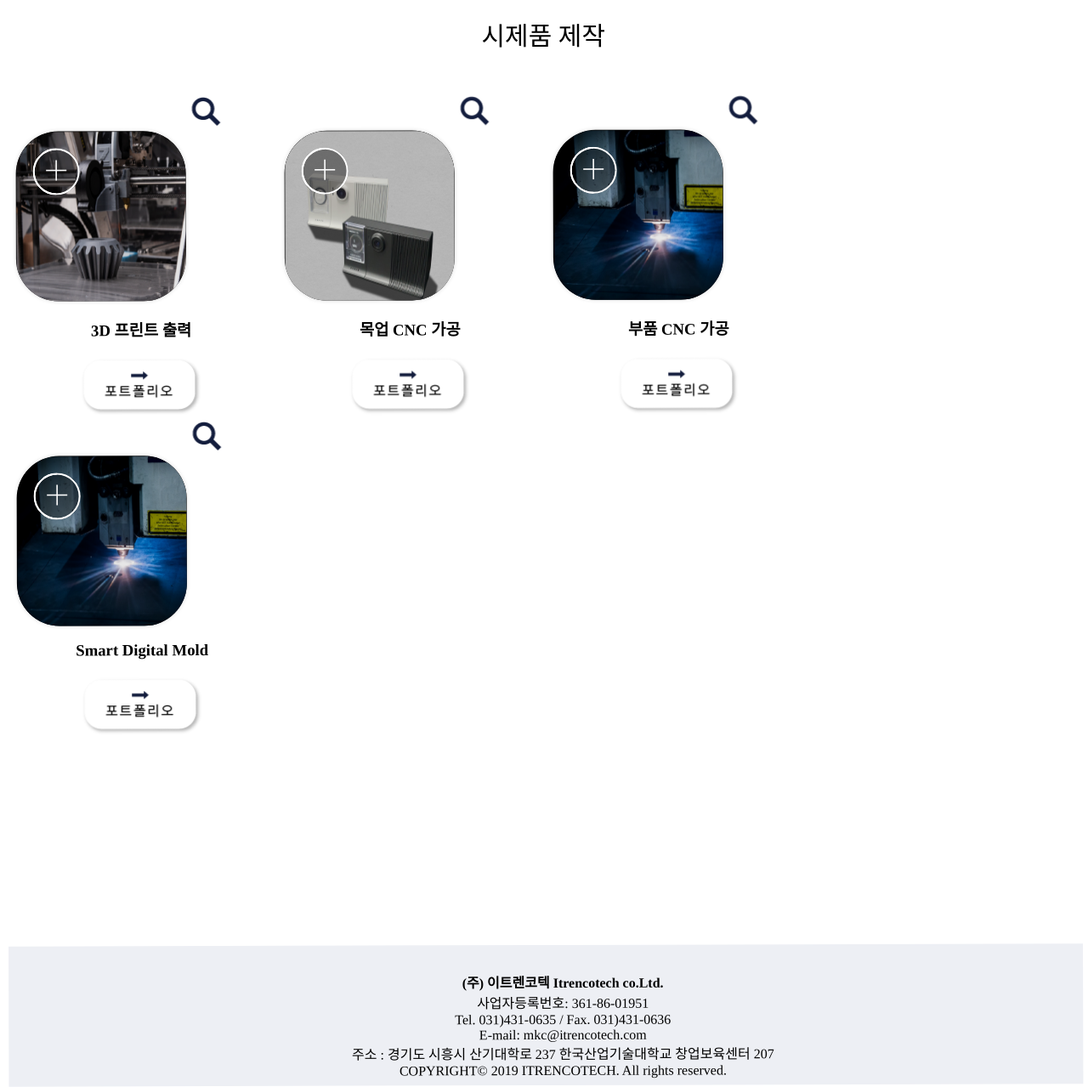
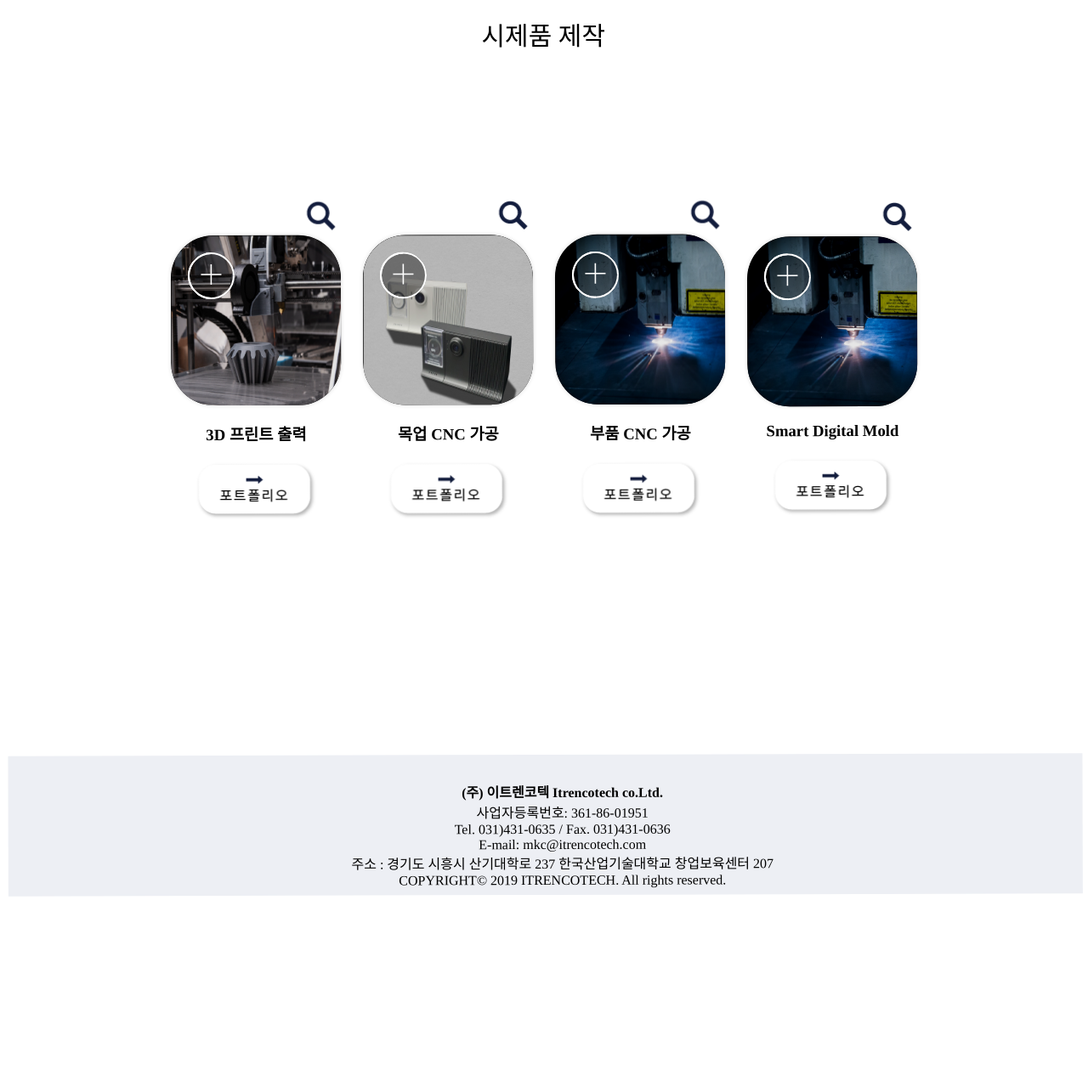
Before and after one commit to bjo6300/Itrencotech-web-page, a Django app: template templates/body/prototyping/prototyping_home.html in a window 1280 px wide. Shown: the part 70-1349 px from the top of the page at 85% size. After the commit the page ends 1125 px from the top, so only its background shows below. Run offline with Django 3.2, Linux system fonts and the light colour scheme; the template is opened without the code that fills it, so the values that code supplies are empty; some web fonts are replaced.

Commit message:
0111 메인 > 3가지 메뉴 정렬

```diff
--- a/static/css/review.css
+++ b/static/css/review.css
@@ -139,7 +139,7 @@ a:link, a:visited, a:active {
 
 #wrapper{
     min-height: 100%;
-    padding-bottom: 250px;
+    padding-bottom: 150px;
     position: relative;
 }
 
--- a/templates/body/prototyping/prototyping_home.html
+++ b/templates/body/prototyping/prototyping_home.html
@@ -1,17 +1,20 @@
-<!-- 시제품 제작-home -->
 {% extends 'base.html' %}
 
 {% block content %}
+
+
 <link rel="stylesheet" type="text/css" href="/static/css/mouseover.css">
+<div>
+    <div id="wrapper">
+        <h1 style="position: relative; margin-left: auto; TEXT-ALIGN: center; margin-right: auto; font-weight: 400;
+            width: 300px;font-size:30px; color: black;"> 시제품 제작 </h1>
+    </div>
 
-<body>
-    <div id="wrapper">
-        <h1 style="position: relative; margin-left: auto; TEXT-ALIGN: center; margin-right: auto; margin-bottom: 50px; font-weight: 400;
-        width: 300px;font-size:30px; color: black;"> 시제품 제작 </h1>
-
-        <div style="height:500px; position:relative;">
-            <div style="border: 1px solid white; float: left; width: 24.85%;
-                    TEXT-ALIGN: center; position: relative; " vertical-align="middle">
+        <table align="center" style="margin-top:0px;">
+        <tr>
+            <!-- ##### 3D 프린트 출력 ##### -->
+            <td>
+                <div style="border: 1px solid white; float: left; text-align: center">
                     <!--돋보기-->
                     <div>
                         <a href="#" style="position: relative; margin-bottom: 10px;">
@@ -51,10 +54,11 @@
                                 height="71px" />
                         </a>
                     </div>
-
                 </div>
-
-            <div style="border: 1px solid white; float: left; width: 24.85%; TEXT-ALIGN: center">
+            </td>
+            <!-- ##### 목업 CNC 가공 ##### -->
+            <td>
+                <div style="border: 1px solid white; float: left;TEXT-ALIGN: center">
                 <!--돋보기-->
                 <div>
                     <a href="#" style="position: relative; margin-bottom: 10px;">
@@ -94,8 +98,10 @@
                     </a>
                 </div>
                 </div>
-
-            <div style="border: 1px solid white; float: left; width: 24.85%; TEXT-ALIGN: center; position: relative;">
+            </td>
+            <!-- ##### 부품 CNC 가공 ##### -->
+            <td>
+                <div style="border: 1px solid white; TEXT-ALIGN: center; position: relative;">
                 <!--돋보기-->
                 <div>
                     <a href="#" style="position: relative; margin-bottom: 10px;">
@@ -135,8 +141,10 @@
                     </a>
                 </div>
                 </div>
-
-            <div style="border: 1px solid white; float: left; width: 24.85%; TEXT-ALIGN: center; position: relative;">
+            </td>
+            <!-- ##### Smart Digital Mold ##### -->
+            <td>
+                <div style="border: 1px solid white; TEXT-ALIGN: center; position: relative;">
                 <!--돋보기-->
                 <div>
                     <a href="#" style="position: relative; margin-bottom: 10px;">
@@ -176,11 +184,15 @@
                     </a>
                 </div>
                 </div>
-
+            </td>
+        </tr>
+    </table>
 </div>
-    </div>
-
 <!-- 마우스오버 js 적용 -->
 <script type="text/javascript" src="/static/js/mouseover.js"></script>
+</div>
 </body>
+
+</html>
+
 {% endblock %}
--- a/templates/order/order_form_footer.html
+++ b/templates/order/order_form_footer.html
@@ -80,7 +80,7 @@
                         <font size="4" style="float:left; letter-spacing: 10px; font-weight: bold;">파일</font>
                         <div class="upload-btn-wrapper">
                             <input type="file" name="file" id="input_file" multiple/>
-                            <label for="input_file" class="upload-btn">파일 찾기</label>
+                            <label for="input_file" class="upload-btn">파일 업로드</label>
                         </div>
                         <form name="uploadForm" id="uploadForm" enctype="multipart/form-data" method="post">
                             <div id="dropZone" class="drag-file">
```
Also changed, not shown: templates/body/onlyIdea/onlyIdea_home.html (+21 -11 lines), templates/body/production/home.html (+27 -13 lines). Lines whose indentation alone changed are shown as unchanged.
